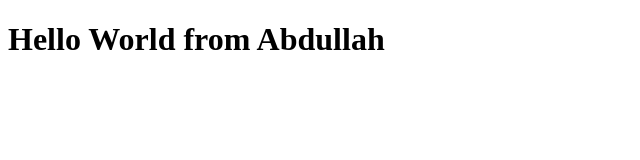
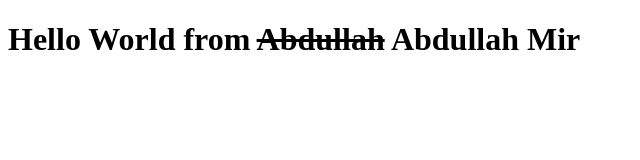
Before and after one commit to Abdullah-Mir712/bootcamp2020sept, a plain HTML site: page index.html in a window 1280 px wide. Shown: the whole page, without its empty margins (0-640 px from the left). Drawn offline with Linux system fonts and the light colour scheme.

Commit message:
modified index file

```diff
--- a/index.html
+++ b/index.html
@@ -6,6 +6,6 @@
     <title>Bootcamp 2020</title>
 </head>
 <body>
-    <div><h1>Hello World from Abdullah</h1></div>
+    <div><h1>Hello World from <s>Abdullah</s> Abdullah Mir</h1></div>
 </body>
 </html>
```
